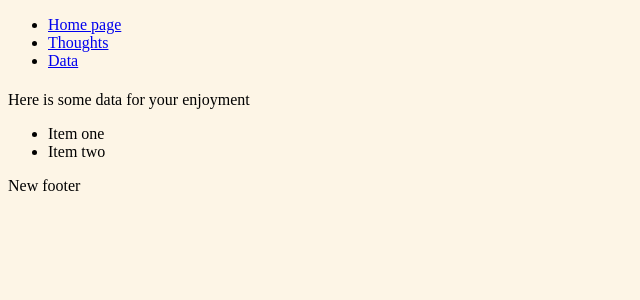
After one commit to gtvj/full-stack-web-development-with-flask, a Flask app: page /data in a window 1280 px wide. The commit adds this page. Shown: the top 300 px of the page, without its empty margins (0-640 px from the left). Run offline with Flask 2, Linux system fonts and the light colour scheme.

Commit message:
Add data to view through route method

```diff
--- a/app/routes.py
+++ b/app/routes.py
@@ -10,3 +10,12 @@ def home():
 @app.route('/thoughts')
 def thoughts():
     return render_template("thoughts.html", title="Thoughts page")
+
+
+@app.route('/data')
+def data():
+    some_data = [{ "name": 'Item one', "id": "1" }, { "name": 'Item two', "id": "2" }]
+
+    print(some_data)
+
+    return render_template("data.html", some_data=some_data)
--- /dev/null
+++ b/app/templates/data.html
@@ -0,0 +1,11 @@
+{% extends "layout.html" %}
+
+{% block content %}
+        <p>Here is some data for your enjoyment</p>
+
+        <ul>
+            {% for data in some_data %}
+                <li>{{ data["name"] }}</li>
+            {% endfor %}
+        </ul>
+{% endblock %}
--- a/app/templates/includes/nav.html
+++ b/app/templates/includes/nav.html
@@ -2,5 +2,6 @@
     <ul>
         <li><a href="{{ url_for('home') }}">Home page</a></li>
         <li><a href="{{ url_for('thoughts') }}">Thoughts</a></li>
+        <li><a href="{{ url_for('data') }}">Data</a></li>
     </ul>
 </nav>
```
